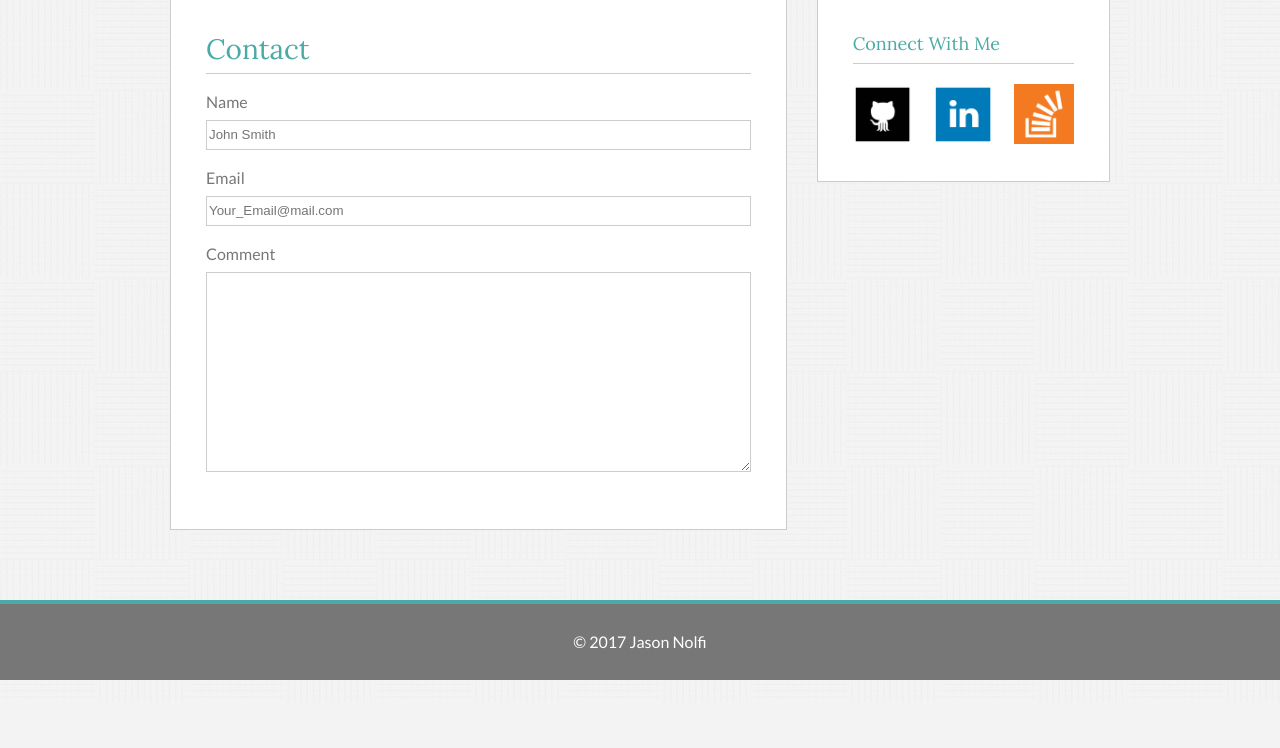
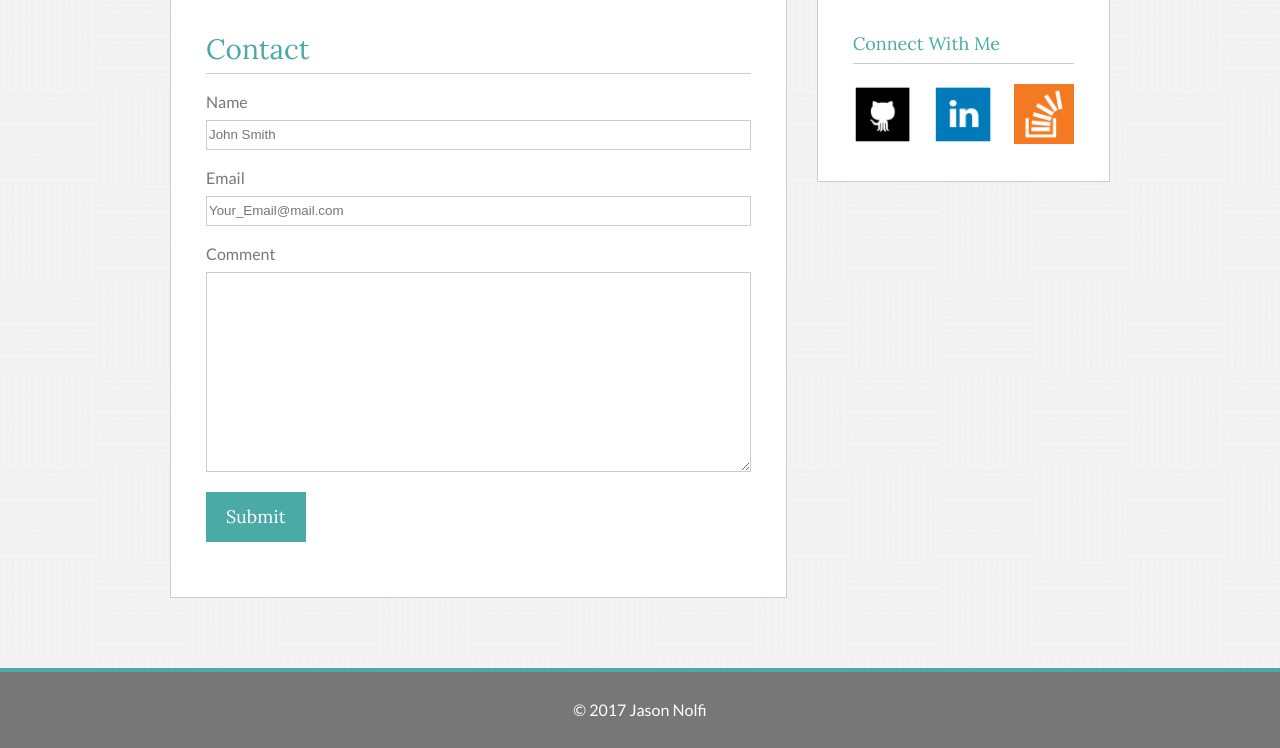
Before and after one commit to lofisoul/basic-portfolio, a PHP site: page /contact.html in a window 1280 px wide. Shown: the part 98-846 px from the top of the page. Before the commit the page ends 778 px from the top, so only its background shows below. Run offline with PHP 8.4, Linux system fonts and the light colour scheme.

Commit message:
Added Submit button

```diff
--- a/assets/css/style.css
+++ b/assets/css/style.css
@@ -306,6 +306,7 @@ form label {
 
 form input,
 form textarea {
+  display:block;
   width:100%;
   margin-bottom:20px;
   border:1px solid #ccc;
@@ -319,3 +320,20 @@ form input {
 form textarea {
   height:200px;
 }
+
+form input[type="submit"] {
+  display:inline-block;
+  padding:10px 20px;
+  background:#4aaaa5;
+  color:#fff;
+  font-family: 'lora', serif;
+  transition:background .4s ease-in-out;
+  height:auto;
+  border:0;
+  width:auto;
+  font-size:18px;
+}
+
+form input[type="submit"]:hover {
+  background:#777;
+}
--- a/contact.html
+++ b/contact.html
@@ -32,6 +32,7 @@
             <input type="email" placeholder="Your_Email@mail.com"></input>
             <label>Comment</label>
             <textarea></textarea>
+            <input type="submit" value="Submit"></input>
           </form>
         </div>
       </article>
```
